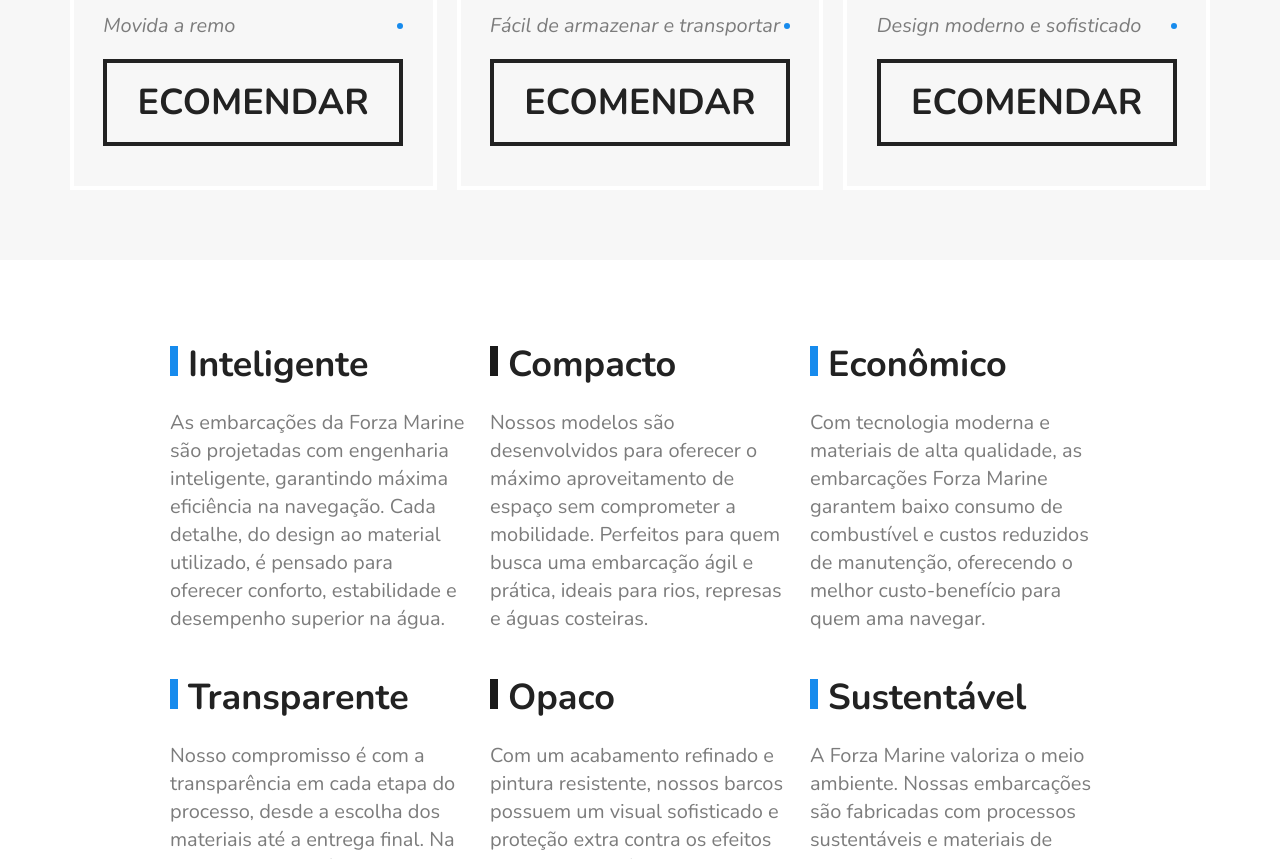
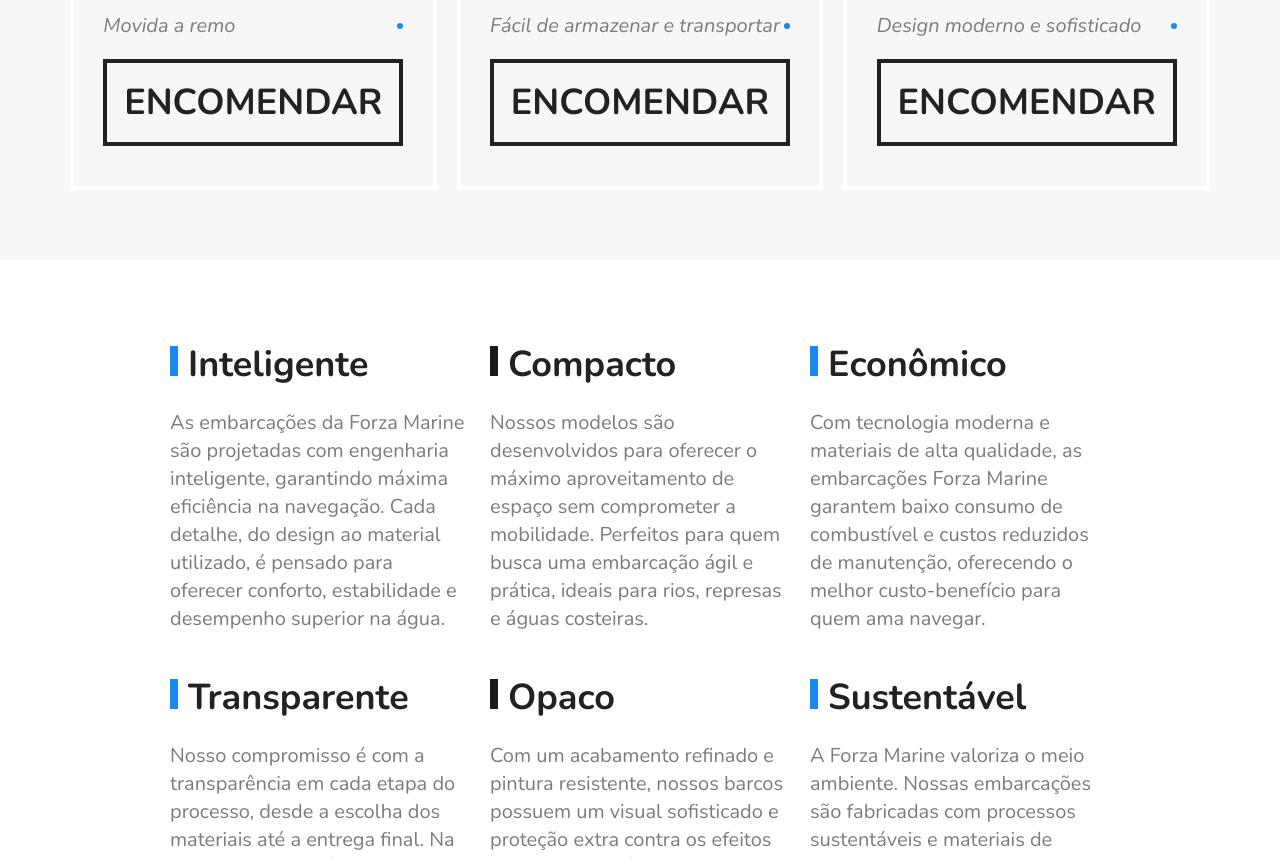
Before and after one commit to joaopedropdr/TrabalhoCSS, a plain HTML site: page FlexBlog/index.html in a window 1280 px wide. Shown: the part 1759-2618 px from the top of the page. Drawn offline with nearby package versions, Linux system fonts and the light colour scheme.

Commit message:
Corrigindo erro

```diff
--- a/FlexBlog/index.html
+++ b/FlexBlog/index.html
@@ -75,7 +75,7 @@
                 <li>Ideal para rios e águas calmas</li>
                 <li>Movida a remo</li>
             </ul>
-            <a href="#">Ecomendar</a>
+            <a href="#">Encomendar</a>
         </div>
         <div class="preco-item">
             <h2>Botes</h2>
@@ -86,7 +86,7 @@
                 <li>Movido a motor ou remo</li>
                 <li>Fácil de armazenar e transportar</li>
             </ul>
-            <a href="#">Ecomendar</a>
+            <a href="#">Encomendar</a>
         </div>
         <div class="preco-item">
             <h2>Lanchas</h2>
@@ -98,7 +98,7 @@
                 <li>Espaço confortável para passageiros</li>
                 <li>Design moderno e sofisticado</li>
             </ul>
-            <a href="#">Ecomendar</a>
+            <a href="#">Encomendar</a>
         </div>
     </section>
 
```
